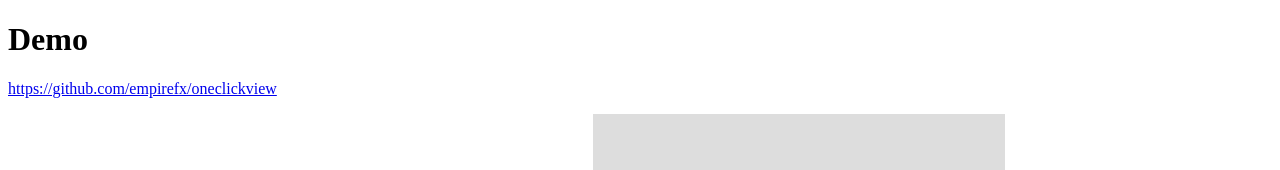
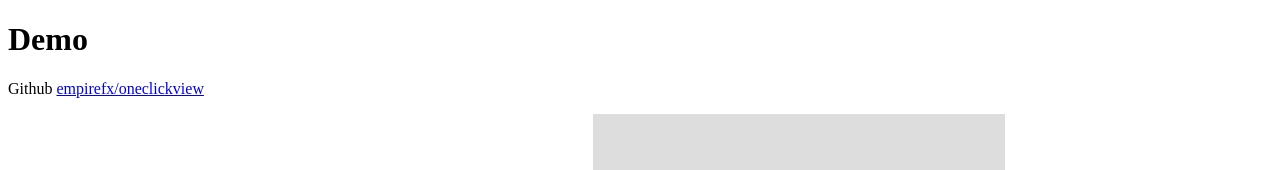
Before and after one commit to empirefx/OnClickView, a website with bundled scripts: page docs/index.html in a window 1280 px wide. Shown: the top 170 px of the page. Built offline with nearby package versions, Linux system fonts and the light colour scheme.

Commit message:
readme update

```diff
--- a/docs/index.html
+++ b/docs/index.html
@@ -28,7 +28,7 @@
 </head>
 <body>
   <h1>Demo</h1>
-  <p><a href="#">https://github.com/empirefx/oneclickview</a></p>
+  <p>Github <a href="https://empirefx.github.io/OnClickView/">empirefx/oneclickview</a></p>
   <img src="images/thumbnails/251235553_thumbnail.png" alt="251235553_thumbnail.png" />
   <img src="images/thumbnails/Board_Copy_34_small.jpeg" alt="Board_Copy_34_small.jpeg" />
   <img src="images/thumbnails/image-original_2400x1800_thumbnail.jpeg" alt="image-original_2400x1800_thumbnail.jpeg" />
```
Also changed, not shown: README.md.
